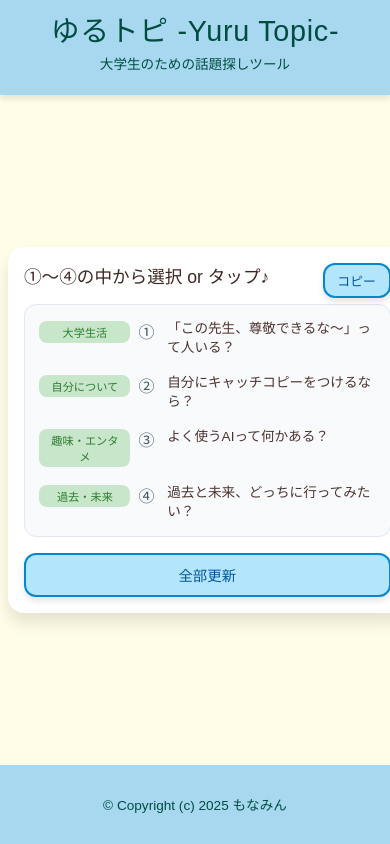
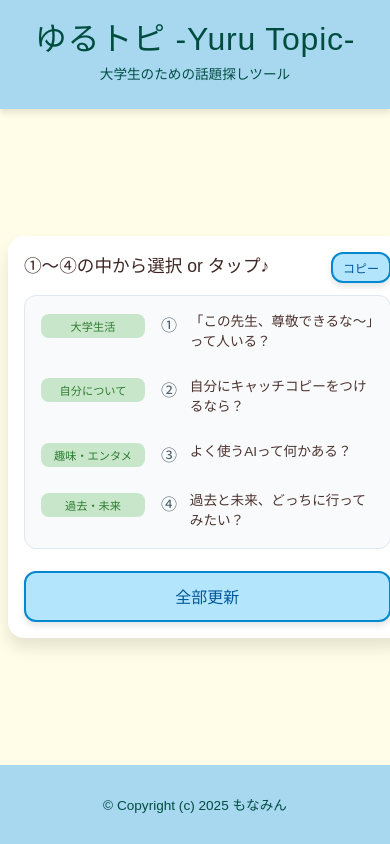
Before and after one commit to Monamin-53/Yuru_Topic, a plain HTML site: page yuru_topic.html in a window 390 px wide. Drawn offline with Linux system fonts and the light colour scheme; a web font is replaced by a local one.

Commit message:
Update yuru_topic.html

```diff
--- a/yuru_topic.html
+++ b/yuru_topic.html
@@ -204,18 +204,15 @@
 
         /* --- レスポンシブ対応 --- */
         @media (max-width: 640px) {
-            header { padding: 0.5rem 1rem; }
-            header h1 { font-size: 1.8rem; }
+            header h1 { font-size: 2rem; }
             header p { font-size: 0.85rem; }
-            .card { padding: 1rem; gap: 0.5rem; }
+            .card { padding: 1rem; gap: 0.6rem; }
             .card h2 { font-size: 1.1rem; }
-            .topic-row { padding: 0.4rem; gap: 0.5rem; }
-            .topic-genre-tag { width: 75px; font-size: 0.7rem;  padding: 0.2rem 0.5rem; }
+            .topic-genre-tag { width: 80px; font-size: 0.7rem; }
             .topic-number { font-size: 1rem; }
-            .topic-text { font-size: 0.85rem; line-height: 1.4; }
-            #generateTopicsButton { font-size: 0.9rem; padding: 0.6rem 1rem; margin-top: 0.5rem; }
-            #copyAllTopicsButton { top: 1rem; right: 1rem; padding: 0.4rem 0.8rem; font-size: 0.8rem;}
-            #topicsDisplay { padding: 0.5rem; gap: 0.2rem; }
+            .topic-text { font-size: 0.85rem; }
+            #copyAllTopicsButton { top: 1rem; right: 1rem; padding: 0.3rem 0.6rem; font-size: 0.75rem;}
+            #topicsDisplay { padding: 0.5rem; }
         }
     </style>
 </head>
```
